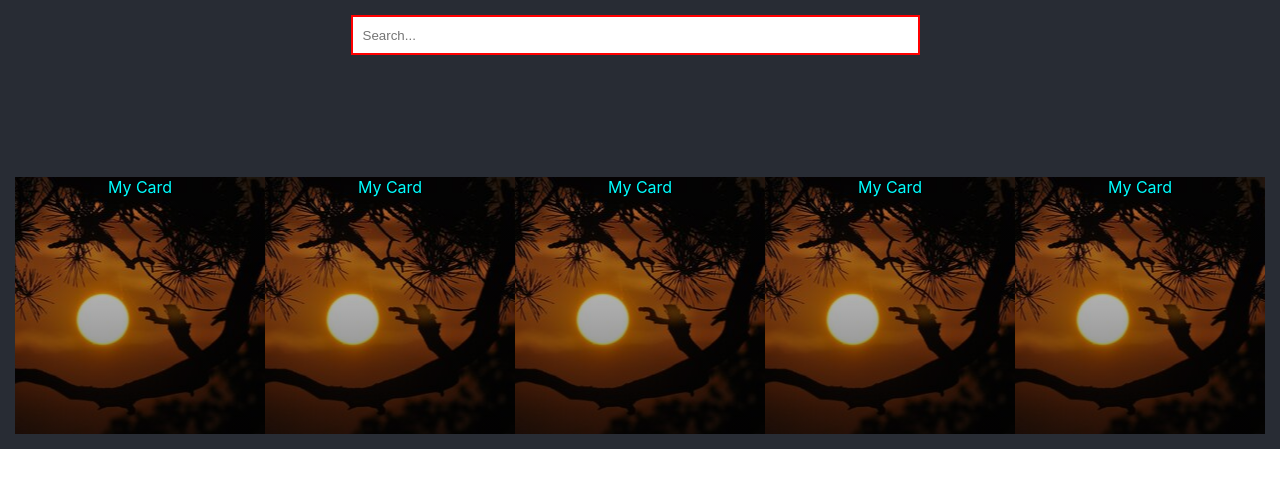
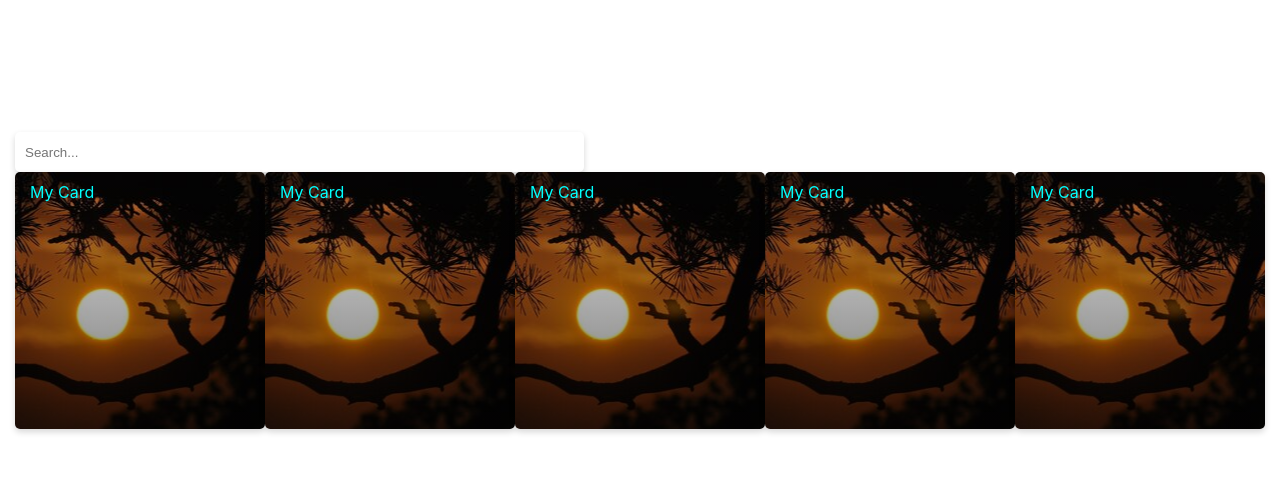
Before and after one commit to Sergey-Markov/weather-react, a React (Create React App) app: page / in a window 1280 px wide. Shown: the top 488 px of the page. Built offline with nearby package versions, Linux system fonts and the light colour scheme.

Commit message:
add some css

```diff
--- a/src/Components/Container/Container.module.css
+++ b/src/Components/Container/Container.module.css
@@ -5,8 +5,7 @@
 }
 
 .field {
-  text-align: center;
-  background-color: #282c34;
+  background-color: #fff;
   color: aqua;
   font-size: 12px;
   padding: 10px;
@@ -21,6 +20,7 @@
 @media screen and (min-width: 1280px) {
   .field {
     padding: 15px;
+    padding-top: 132px;
     font-size: 16px;
   }
 }
--- a/src/Components/ContainerForCards/ContainerForCards.module.css
+++ b/src/Components/ContainerForCards/ContainerForCards.module.css
@@ -1,4 +1,4 @@
 .field {
   display: flex;
-  justify-content: space-around;
+  justify-content: space-between;
 }
--- a/src/Components/Form/Form.module.css
+++ b/src/Components/Form/Form.module.css
@@ -1,9 +1,43 @@
+.field {
+  text-align: center;
+  padding-bottom: 122px;
+}
+
 .input {
   text-align: start;
   padding: 10px;
   width: 569px;
   height: 40px;
-  border: 2px solid red;
-  margin-bottom: 122px;
   margin-right: 10px;
+
+  appearance: none;
+  background: none;
+  border: none;
+  outline: none;
+
+  background-color: #fff;
+  box-shadow: 0px 3px 6px #00000029;
+  border-radius: 5px;
+
+  transition: 0.4s ease;
 }
+.button {
+  border: 1px solid #459de9;
+  outline: none;
+
+  color: #fff;
+  background-color: #459de9;
+  width: 112px;
+  height: 40px;
+  box-shadow: 0px 3px 6px #00000029;
+  border-radius: 5px;
+  transition: 0.4s ease;
+}
+.button:hover {
+  background-color: #000000ad;
+  box-shadow: 0px 3px 6px #459de9;
+}
+.input:focus,
+.input:hover {
+  box-shadow: 0px 3px 6px #459de9;
+}
--- a/src/Components/SunCard/SunCard.module.css
+++ b/src/Components/SunCard/SunCard.module.css
@@ -9,8 +9,46 @@
   height: 257px;
   background-size: cover;
   background-position: bottom;
+  box-shadow: 0px 3px 6px #00000029;
+  border-radius: 5px;
+
   transition: 0.4 ease-out;
+  padding: 10px 15px;
 }
 .cold {
   background-image: url("../../images/cold-resize.jpg");
 }
+.card_head {
+  display: flex;
+  justify-content: space-between;
+}
+.card_footer {
+  display: flex;
+  justify-content: space-between;
+}
+.city {
+  color: #ffffff;
+  letter-spacing: 0px;
+}
+.card_chart {
+  height: 52px;
+  background-color: inherit;
+  margin-bottom: 43px;
+  margin-top: 26px;
+}
+.temperature {
+  font-size: 44px;
+}
+.temperature_feels {
+  font-size: 13px;
+}
+.weather_other {
+  font-size: 13px;
+  align-self: end;
+}
+.weather_other_text {
+  text-align: end;
+}
+.weather_other_text:not(:last-child) {
+  margin-bottom: 5px;
+}
```
